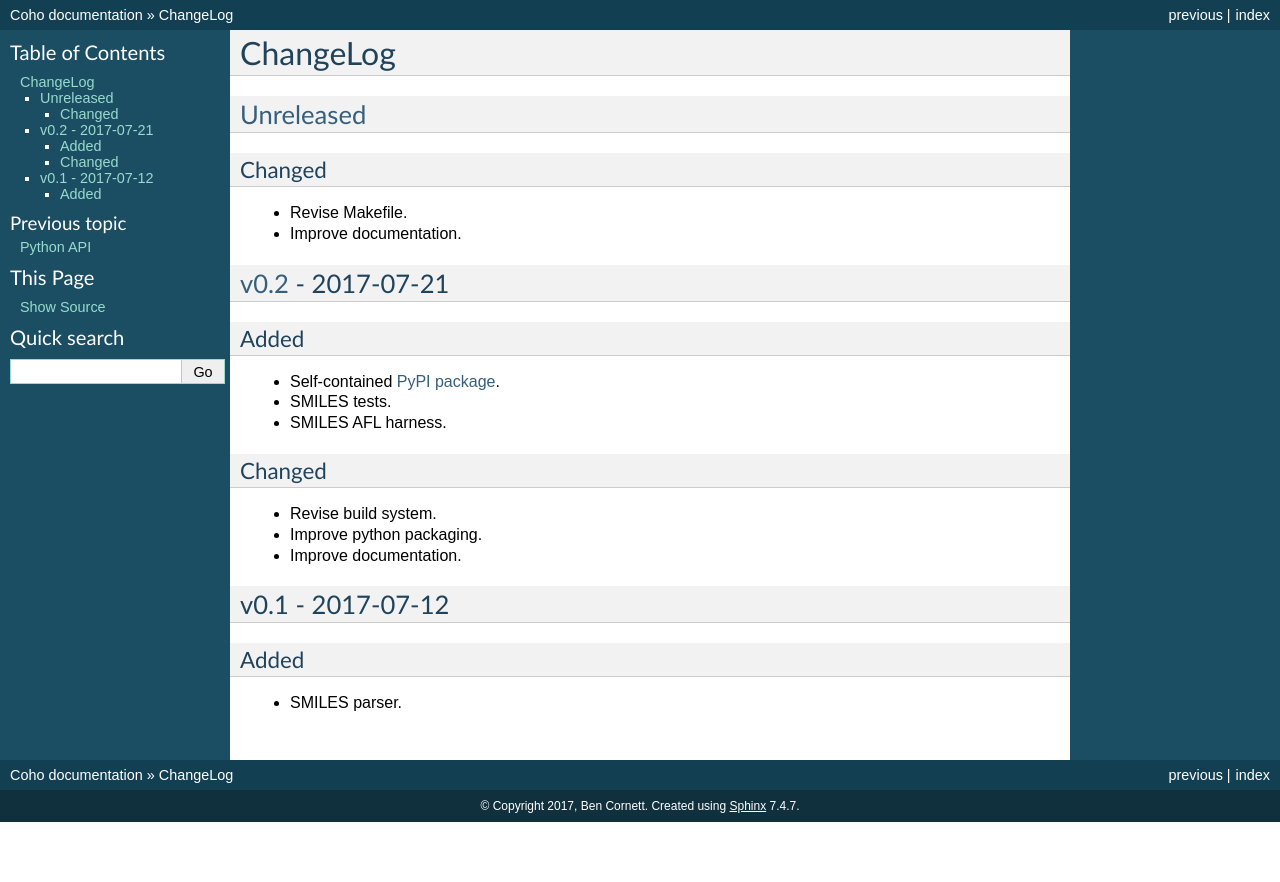
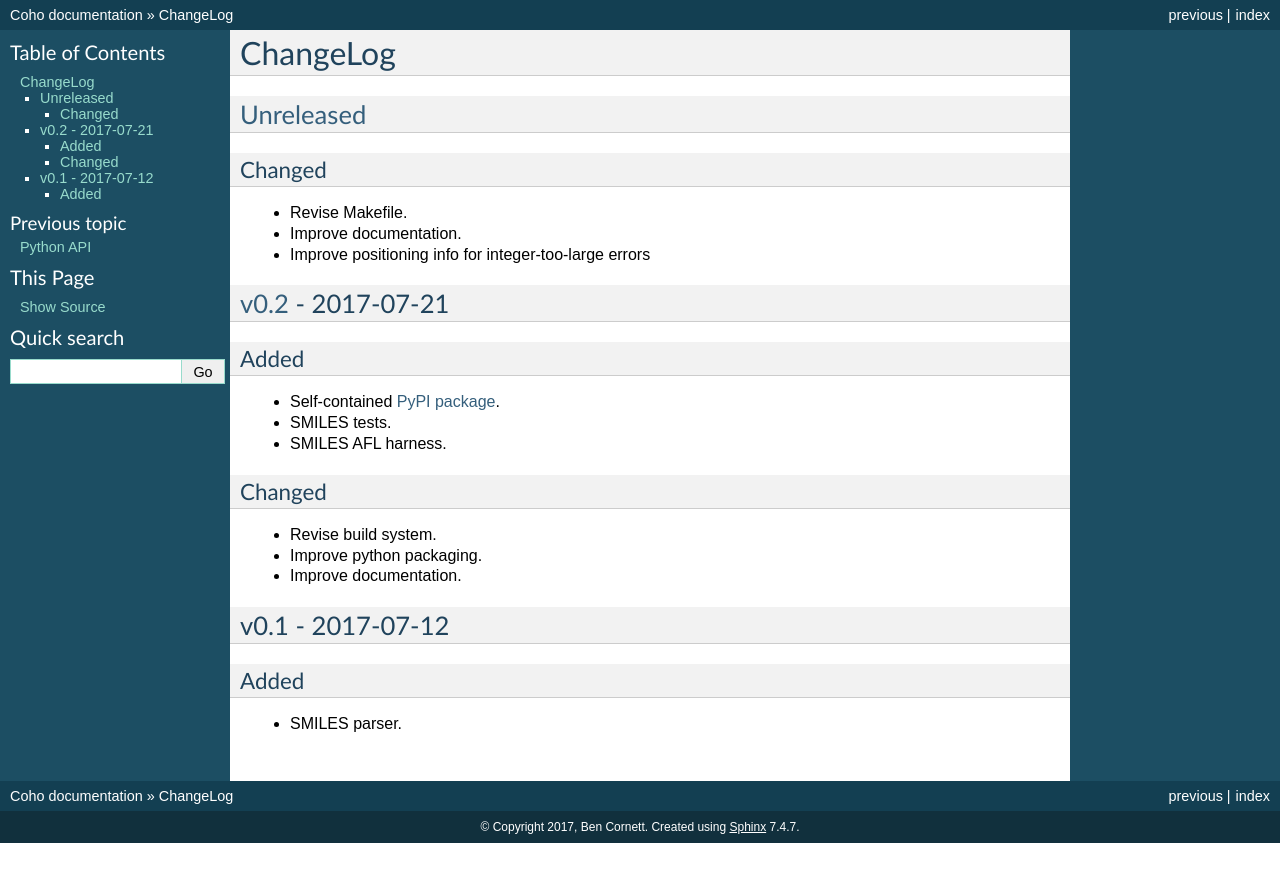
Before and after one commit to cornett/coho, a Sphinx documentation site: the page built from doc/CHANGELOG.rst, in a window 1280 px wide. Shown: the top 882 px of the page. Built offline with Sphinx 7.4.7, drawn with Linux system fonts in a browser that asks for light colours.

Commit message:
Update changelog

```diff
--- a/doc/CHANGELOG.rst
+++ b/doc/CHANGELOG.rst
@@ -8,6 +8,7 @@ Changed
 ^^^^^^^
 * Revise Makefile.
 * Improve documentation.
+* Improve positioning info for integer-too-large errors
 
 `v0.2`_ - 2017-07-21
 --------------------
```
